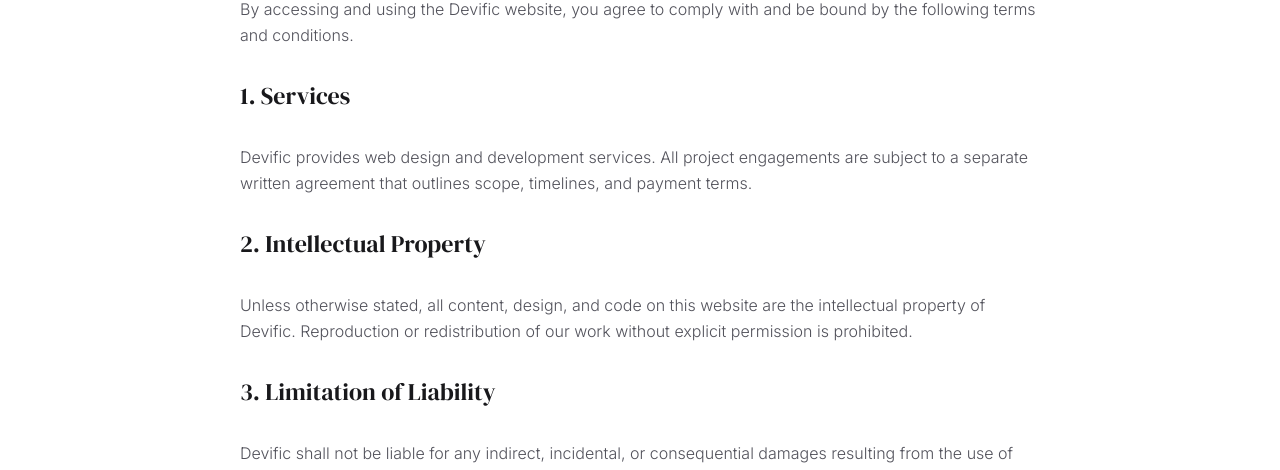
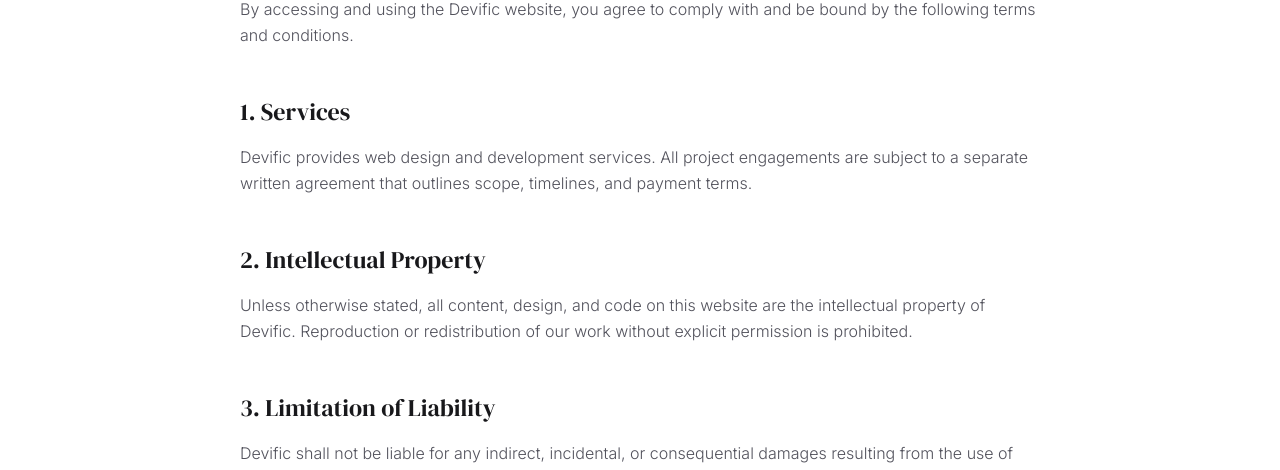
Before and after one commit to devific/devific, a React (Vite) app: page /terms in a window 1280 px wide. Shown: the part 310-780 px from the top of the page. Built offline with nearby package versions, Linux system fonts and the light colour scheme; no server answers.

Commit message:
feat: update styles and integrate Tailwind CSS for improved UI consistency

```diff
--- a/index.css
+++ b/index.css
@@ -13,5 +13,18 @@
 
   body {
     @apply font-sans text-zinc-900 antialiased;
+    background-color: #ffffff;
+    color: #18181b;
   }
 }
+
+@layer utilities {
+  .font-serif {
+    font-family: var(--font-serif);
+  }
+
+  .glass-nav {
+    background: rgba(255, 255, 255, 0.8);
+    backdrop-filter: blur(8px);
+  }
+}
--- a/index.html
+++ b/index.html
@@ -2,38 +2,25 @@
 <html lang="en">
 
 <head>
-    <meta charset="UTF-8">
-    <meta name="viewport" content="width=device-width, initial-scale=1.0">
+    <meta charset="UTF-8" />
+    <meta name="viewport" content="width=device-width, initial-scale=1.0" />
     <title>Devific - Thoughtful Web Development</title>
-    <script src="https://cdn.tailwindcss.com"></script>
-    <link rel="preconnect" href="https://fonts.googleapis.com">
-    <link rel="preconnect" href="https://fonts.gstatic.com" crossorigin>
-    <link rel="apple-touch-icon" sizes="180x180" href="/fav/apple-touch-icon.png">
-    <link rel="icon" type="image/png" sizes="32x32" href="/fav/favicon-32x32.png">
-    <link rel="icon" type="image/png" sizes="16x16" href="/fav/favicon-16x16.png">
-    <link rel="manifest" href="/fav/site.webmanifest">
+
+    <!-- Favicons -->
+    <link rel="apple-touch-icon" sizes="180x180" href="/fav/apple-touch-icon.png" />
+    <link rel="icon" type="image/png" sizes="32x32" href="/fav/favicon-32x32.png" />
+    <link rel="icon" type="image/png" sizes="16x16" href="/fav/favicon-16x16.png" />
+    <link rel="manifest" href="/fav/site.webmanifest" />
+
+    <!-- Fonts -->
+    <link rel="preconnect" href="https://fonts.googleapis.com" />
+    <link rel="preconnect" href="https://fonts.gstatic.com" crossorigin />
     <link
         href="https://fonts.googleapis.com/css2?family=Inter:wght@300;400;500;600&family=DM+Serif+Display&display=swap"
-        rel="stylesheet">
+        rel="stylesheet" />
 
-    <style>
-        body {
-            font-family: 'Inter', sans-serif;
-            background-color: #ffffff;
-            color: #18181b;
-            scroll-behavior: smooth;
-        }
 
-        .font-serif {
-            font-family: 'DM Serif Display', serif !important;
-        }
-
-        .glass-nav {
-            background: rgba(255, 255, 255, 0.8);
-            backdrop-filter: blur(8px);
-        }
-    </style>
-    <link rel="stylesheet" href="/index.css">
+    <!-- Clarity -->
     <script type="text/javascript">
         (function (c, l, a, r, i, t, y) {
             c[a] = c[a] || function () { (c[a].q = c[a].q || []).push(arguments) };
--- a/index.tsx
+++ b/index.tsx
@@ -1,6 +1,7 @@
 import React from "react";
 import ReactDOM from "react-dom/client";
 import App from "./App";
+import "./index.css";
 
 const rootElement = document.getElementById("root");
 if (!rootElement) {
--- a/package.json
+++ b/package.json
@@ -9,6 +9,7 @@
     "preview": "vite preview"
   },
   "dependencies": {
+    "@tailwindcss/vite": "^4.2.2",
     "@types/react": "^19.2.14",
     "clsx": "^2.1.1",
     "embla-carousel-react": "^8.6.0",
--- a/vite.config.ts
+++ b/vite.config.ts
@@ -1,11 +1,12 @@
 import path from "path";
 import { defineConfig, loadEnv } from "vite";
 import react from "@vitejs/plugin-react";
+import tailwindcss from "@tailwindcss/vite";
 
 export default defineConfig(({ mode }) => {
   const env = loadEnv(mode, ".", "");
   return {
-    plugins: [react()],
+    plugins: [react(), tailwindcss()],
     resolve: {
       alias: {
         "@": path.resolve(__dirname, "."),
```
Also changed, not shown: 1 other file (tests, documents, lock files or other folders).
